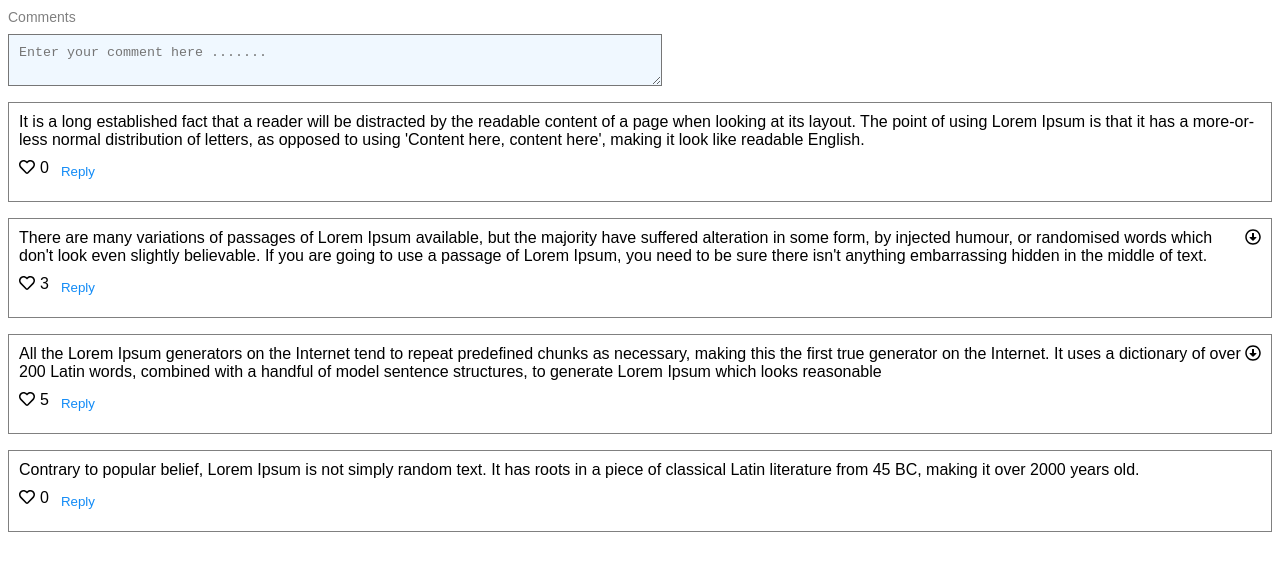
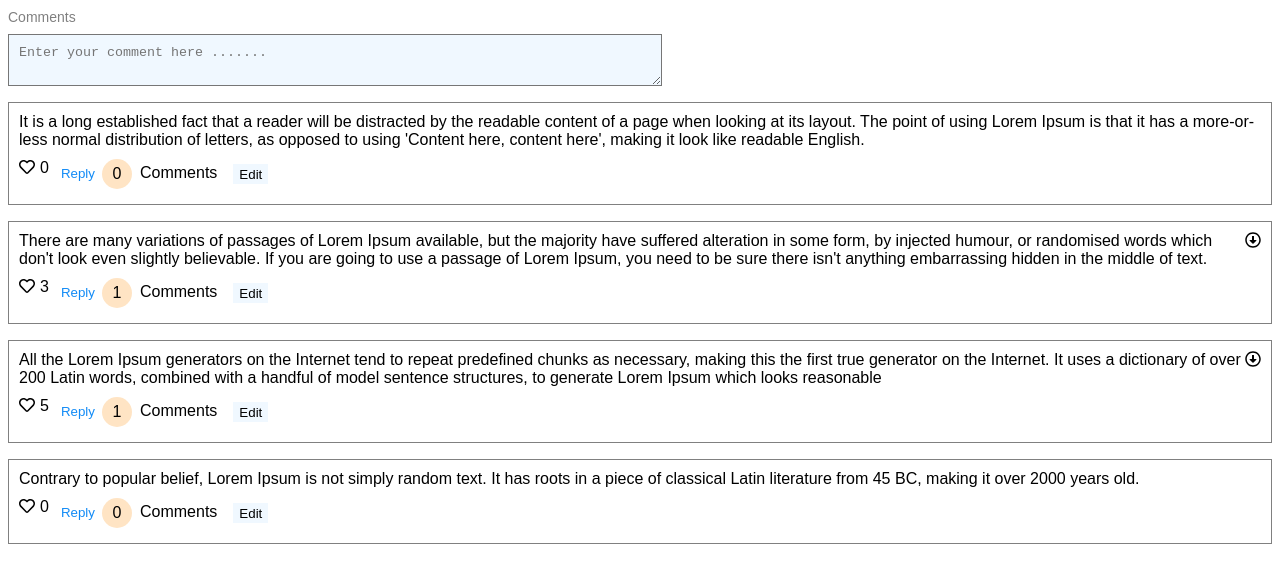
Before and after one commit to ajay-kiran-reddy/react-apps, a React (Vite) app: page /comments in a window 1280 px wide. Shown: the top 566 px of the page. Built offline with nearby package versions, Linux system fonts and the light colour scheme.

Commit message:
adding and updating nested comments

```diff
--- a/src/components/nestedComments/Comments.tsx
+++ b/src/components/nestedComments/Comments.tsx
@@ -14,6 +14,7 @@ export interface Comment {
 }
 interface CommentsProps {
   comments: Comment[];
+  onEdit: any;
 }
 
 const Comments = (props: CommentsProps) => {
@@ -22,7 +23,11 @@ const Comments = (props: CommentsProps) => {
   const [activeIndex, setActiveIndex] = useState(-1);
   const [showTextArea, setShowTextArea] = useState(false);
   const [input, setInput] = useState("");
-  const { addComment } = useComments();
+  const { addComment, editComment } = useComments();
+  const [editInfo, setEditInfo]: any = useState({
+    isEditing: false,
+    comment: null,
+  });
 
   const handleAccordion = (index: number) => {
     setShowNestedComments(!showNestedComments);
@@ -43,16 +48,32 @@ const Comments = (props: CommentsProps) => {
     setInput(value);
   };
 
+  const onEditComment = (comment: Comment) => {
+    setActiveIndex(comment.id);
+    setEditInfo({ isEditing: true, comment });
+    setInput(comment.comment);
+    setShowTextArea(true);
+    props.onEdit(comment);
+  };
+
+  console.log(editInfo, "[editInfo]");
+
   const onCommentSubmit = (event: any) => {
+    console.log("on submit");
     if (event.keyCode === 13) {
-      const result = addComment(comments, input, activeIndex);
-      console.log(result, "[RESULT]");
-      setInput("");
-      setShowNestedComments(true);
-      //   setActiveIndex(-1);
-      return result;
+      if (editInfo?.isEditing) {
+        const result = editComment(comments, input, editInfo?.comment?.id);
+        setInput("");
+        setEditInfo({ isEditing: false, comment: null });
+        return result;
+      } else {
+        const result = addComment(comments, input, 0);
+        setInput("");
+        return result;
+      }
     }
   };
+
   return (
     <div>
       <div className="comments-list">
@@ -86,6 +107,14 @@ const Comments = (props: CommentsProps) => {
                   >
                     Reply
                   </button>
+                  <span className="count-badge">{cm.children.length}</span>
+                  <span style={{ marginTop: "5px" }}>Comments</span>
+                  <button
+                    style={{ padding: "2px 6px", marginLeft: "1rem" }}
+                    onClick={() => onEditComment(cm)}
+                  >
+                    Edit
+                  </button>
                 </div>
 
                 <div style={{ margin: 5 }}>
@@ -104,7 +133,7 @@ const Comments = (props: CommentsProps) => {
                 {showNestedComments &&
                   cm.id === activeIndex &&
                   cm?.children?.map((child) => {
-                    return <Comments comments={[child]} />;
+                    return <Comments comments={[child]} onEdit={() => {}} />;
                   })}
               </div>
             </div>
@@ -118,15 +147,30 @@ const Comments = (props: CommentsProps) => {
 const CommentsContainer = () => {
   const [comments, setComments] = useState(data);
   const [input, setInput] = useState("");
-  const { addComment } = useComments();
+  const { addComment, editComment } = useComments();
+  const [editInfo, setEditInfo]: any = useState({
+    isEditing: false,
+    comment: null,
+  });
 
   const onCommentSubmit = (event: any) => {
     if (event.keyCode === 13) {
-      const result = addComment(comments, input, 0);
-      console.log(result, "[RESULT]");
-      setComments(result);
-      setInput("");
+      if (editInfo?.isEditing) {
+        const result = editComment(comments, input, editInfo.comment.id);
+        setComments(result);
+        setInput("");
+        setEditInfo({ isEditing: false, comment: null });
+      } else {
+        const result = addComment(comments, input, 0);
+        setComments(result);
+        setInput("");
+      }
     }
+  };
+
+  const onCommentEdit = (data: any) => {
+    setEditInfo({ isEditing: true, comment: data });
+    setInput(data.comment);
   };
 
   return (
@@ -138,7 +182,7 @@ const CommentsContainer = () => {
         onChange={(e) => setInput(e?.target?.value)}
         onKeyDown={onCommentSubmit}
       />
-      <Comments comments={comments} />
+      <Comments comments={comments} onEdit={onCommentEdit} />
     </div>
   );
 };
--- a/src/components/nestedComments/comments.css
+++ b/src/components/nestedComments/comments.css
@@ -58,3 +58,15 @@
   top: 0;
   right: 0;
 }
+
+.count-badge {
+  border-radius: 50%;
+  background-color: bisque;
+  width: 30px;
+  height: 30px;
+  text-align: center;
+  display: flex;
+  flex-direction: column;
+  justify-content: center;
+  margin-right: 0.5rem;
+}
--- a/src/components/nestedComments/useComments.tsx
+++ b/src/components/nestedComments/useComments.tsx
@@ -1,10 +1,7 @@
 import { Comment } from "./Comments";
 
 const useComments = () => {
-  // let masterData :any = [];
-
   const addComment = (tree: any, comment: string, parentId: number) => {
-    // masterData = tree;
     const newComment = {
       id: new Date().getTime(),
       comment,
@@ -13,20 +10,14 @@ const useComments = () => {
     };
     tree = Array.isArray(tree) ? tree : [tree];
 
-    console.log(parentId, "[PARENT ID]");
-    console.log(tree, "[tree]");
-
+    /** If parent is is available identify the index of the parent and
+     * insert the new comment in the respective children.
+     * else insert it in the main tree array.
+     */
     if (parentId) {
-      if (tree.find((t: any) => t.id === parentId)) {
-        if (tree[parentId - 1]) {
-          console.log("after find tree parent id", tree[parentId - 1]);
-          tree[parentId - 1]["children"] = [
-            ...tree[parentId - 1]["children"],
-            newComment,
-          ];
-        } else {
-          tree["children"] = [...tree[0]["children"], newComment];
-        }
+      const targetIndex = tree.findIndex((t: any) => t.id === parentId);
+      if (targetIndex !== -1) {
+        tree[targetIndex].children.push(newComment);
         return tree;
       } else {
         console.log("inside else");
@@ -42,7 +33,23 @@ const useComments = () => {
     }
   };
 
-  return { addComment };
+  const editComment = (tree: any, comment: string, parentId: number) => {
+    console.log(tree, "[tree]");
+    console.log(parentId, "parentid");
+    const targetIndex = tree.findIndex((com: any) => com.id === parentId);
+    if (targetIndex !== -1) {
+      tree[targetIndex].comment = comment;
+      return tree;
+    } else {
+      let filteredData: any = [];
+      filteredData = tree.map((child: any) => {
+        return editComment(child, comment, parentId);
+      });
+      return [...filteredData];
+    }
+  };
+
+  return { addComment, editComment };
 };
 
 export default useComments;
```
